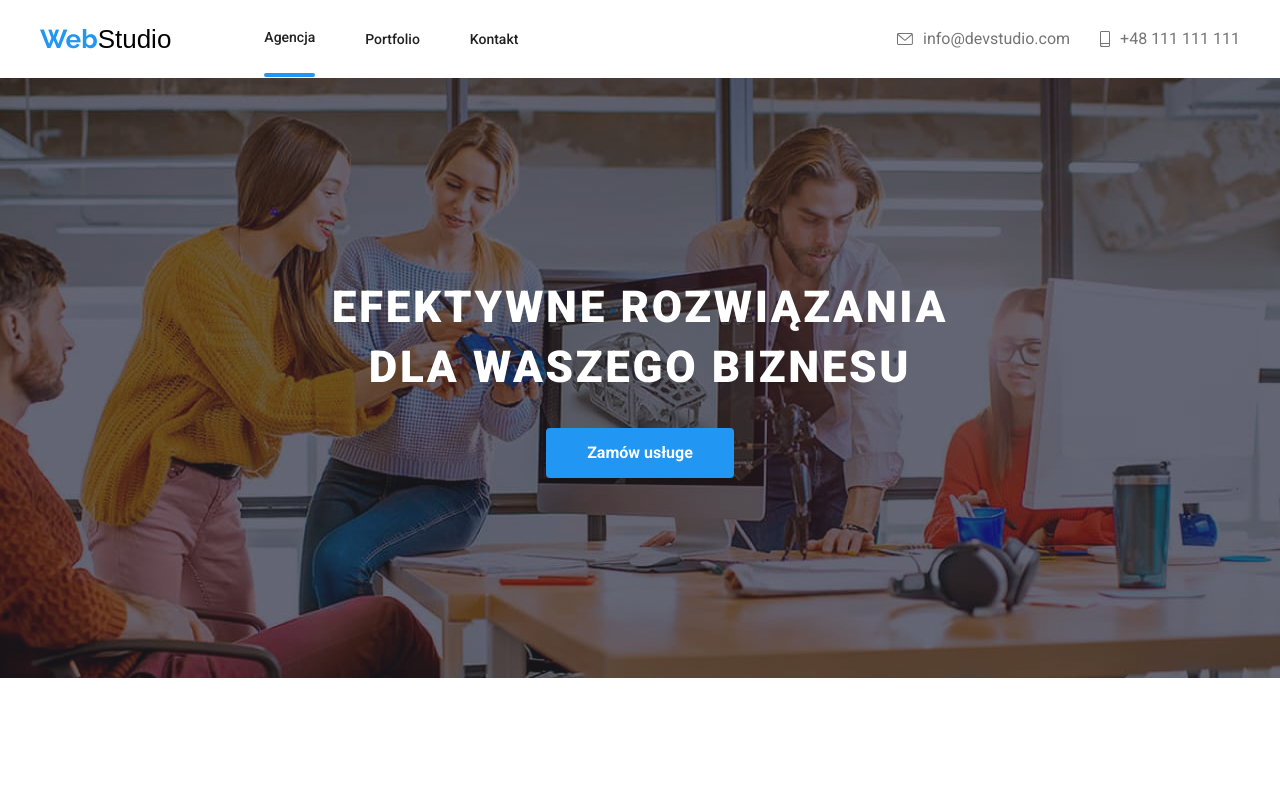
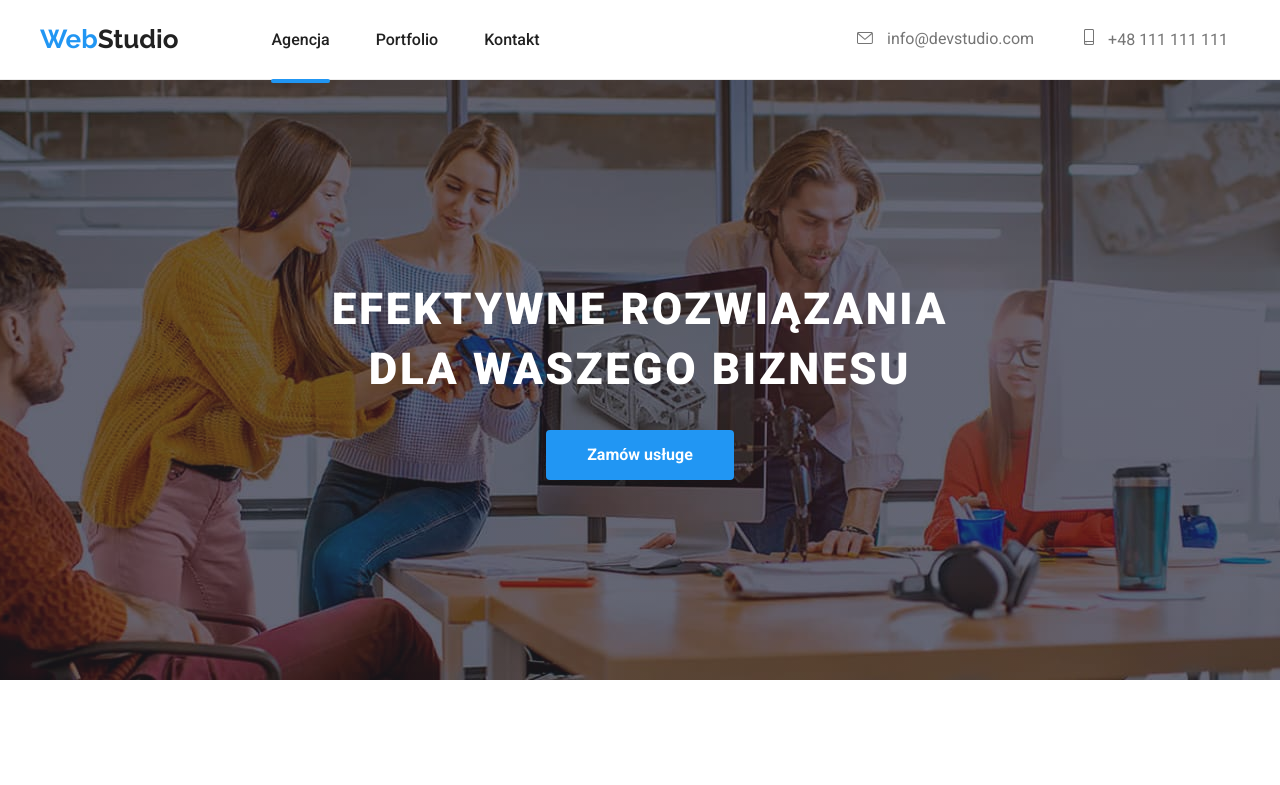
Before and after one commit to JacekSmyl/goit-markup-hw-07, a plain HTML site: page index.html in a window 1280 px wide. Shown: the top 785 px of the page. Drawn offline with nearby package versions, Linux system fonts and the light colour scheme.

Commit message:
update header

```diff
--- a/css/styles.css
+++ b/css/styles.css
@@ -11,6 +11,16 @@ body {
   font-family: "Roboto", "Raleway", sans-serif;
 }
 
+:root {
+  --blue: #2196f3 ;
+  --black: #2f303a;
+  --grey:  #f5f4fa;
+  --text-color: #757575;
+  --social-color:#afb1b8;
+  --text-black: #212121;
+
+}
+
 .nav-style {
   font-family: "Roboto", sans-serif;
   font-weight: 500;
@@ -21,22 +31,33 @@ body {
   padding: 0px;
   margin-left: 93px;
 }
-.header-style {
-  border-bottom: 1px solid #ececec;
+
+
+/* header  */
+.header{
+   border-bottom: 1px solid #ececec;
   height: 80px;
-  margin-bottom: -2px;
+    display: flex;
+  list-style: none;
+  justify-content: space-between;
+  align-items: center;
+
+}
+.header__container {
+  display: flex;
+  align-items: center;
+  width: 1200px;
+  margin: 0 auto;
+  justify-content: space-between;
+}
+.header__container--flex{
+  display: flex;
+  list-style: none;
+  justify-content: space-between;
+  align-items: center;
 }
 
-.link {
-  text-decoration: none;
-  font-family: "Roboto", sans-serif;
-  cursor: pointer;
-  color: #212121;
-  transition: cubic-bezier(0.4, 0, 0.2, 1);
-  transition-duration: 250ms;
-  transition-property: color;
-}
-.link-item {
+.header__link {
   text-decoration: none;
   color: #757575;
   margin-right: 0px;
@@ -47,38 +68,148 @@ body {
   transition-duration: 250ms;
   transition-property: color, fill;
 }
-.link-item:hover,
-.link-item:hover svg {
-  fill: #2196f3;
-  color: #2196f3;
+
+.header__logo{
+ font-family: "Raleway", sans-serif;
+  font-weight: 700;
+  font-size: 26px;
+  line-height: 1.192;
+
+}
+.logo--blue {
+  color: var(--blue);
+}
+
+.logo--black {
+  color: var(--text-black);
+}
+.menu {
+  display: flex;
+  margin-left: 93px;
+}
+
+.menu__item {
+  margin-right: 46px;
+  display: flex;
+  align-items: center;
+}
+.menu__link {
+  text-decoration: none;
+  cursor: pointer;
+  color: var(--text-black);
+  font-weight: 500;
+}
+.menu__link:visited {
+  color: var(--text-black);
+}
+.menu__link:hover, .menu__link:focus, .menu__link:active {
+  color: var(--blue);
+}
+.menu__link--active {
+  position: relative;
+  top: 0;
+  left: 0;
+}
+.menu__link--active::after {
+  content: "";
+  display: block;
+  position: absolute;
+  border-top: 4px solid var(--blue);
+  border-radius: 2px;
+  width: 100%;
+  bottom: -30px;
+  left: 0;
+}
+.menu-icons{
+  margin-left: auto;
+  margin-right: 12px;
+  display: flex;
+  flex-wrap: wrap;
+  align-items: center;
+  text-decoration: none;
+}
+.menu-icons_link{
+  color: var(--text-color);
+  margin-left: 50px;
+  text-decoration: none;
   cursor: pointer;
 }
+.menu-icons__icon{
+margin-right: 10px;
+  fill: var(--text-color);
+}
 
-.icon-header {
+.menu-icons_link:hover,
+.menu-icons_link:hover svg {
+  fill:var(--blue);
+  color: var(--blue);
+  cursor: pointer;
+}
+ /* header end */
+
+
+/*
+.menu{
+   display: flex;
+  list-style: none;
+  justify-content: space-between;
+  align-items: center;
+}
+.menu__item {
+  margin-right: 46px;
+  display: flex;
+  align-items: center;
+  list-style: none;
+  font-family: "Roboto", sans-serif;
+  font-weight: 500;
+  font-size: 14px;
+  line-height: 1.14;
+  width: 254px;
+  justify-content: space-between;
+  padding: 0px;
+  margin-left: 93px;
+
+}
+ */
+
+
+
+/*
+.link {
+  text-decoration: none;
+  font-family: "Roboto", sans-serif;
+  cursor: pointer;
+  color: var(--text-black);
+  transition: cubic-bezier(0.4, 0, 0.2, 1);
+  transition-duration: 250ms;
+  transition-property: color;
+} */
+
+
+/* .icon-header {
   fill: #757575;
   margin-right: 10px;
   margin-left: 30px;
   transition: cubic-bezier(0.4, 0, 0.2, 1);
   transition-duration: 250ms;
   transition: color;
-}
+} */
 
-.link:focus,
+/* .link:focus,
 .link:hover {
   color: rgba(33, 150, 243, 1);
-}
+} */
 
 .title {
   color: #ffffff;
   height: 600px;
   text-align: center;
   padding-bottom: 94px;
+
 }
-.section-background {
-  background: #2f303a;
-}
+
 .section-backround-item {
-  background: #f5f4fa;
+  background: var(--grey)
 }
 .background-image {
   background-image: linear-gradient(
@@ -126,7 +257,7 @@ body {
   font-weight: 700;
   font-size: 14px;
   line-height: 1.14;
-  color: #212121;
+  color: var(--text-black);
   width: 270px;
 }
 
@@ -138,7 +269,7 @@ body {
 }
 
 .team {
-  background: #f5f4fa;
+  background: var(--grey)
 }
 .title-secondary {
   font-family: Roboto;
@@ -174,7 +305,7 @@ body {
   text-decoration: none;
 }
 .footer-color {
-  background: #2f303a;
+  background:var(--black);
   display: flex;
 }
 .logo {
@@ -182,9 +313,7 @@ body {
   font-weight: 700;
   font-size: 26px;
   line-height: 1.192;
-  color: #2196f3;
-  transition: cubic-bezier(0.4, 0, 0.2, 1);
-  transition-duration: 250ms;
+  color: var(--blue);
 }
 .logo-item {
   font-family: "Oleo Script", sans-serif;
@@ -232,7 +361,7 @@ address {
   padding: 6px 22px;
   border-style: none;
   border-radius: 4px;
-  background: #f5f4fa;
+  background: var(--grey);
   font-family: "Roboto";
   font-weight: 500;
   font-size: 16px;
@@ -244,7 +373,7 @@ address {
 }
 .buttons:focus,
 .buttons:hover {
-  background-color: #2196f3;
+  background-color:var(--blue);
   color: #ffffff;
   cursor: pointer;
 }
@@ -255,7 +384,7 @@ address {
   line-height: 2;
   width: 322px;
   height: 36px;
-  color: #212121;
+  color: var(--text-black);
   padding-left: 24px;
   margin: 0px;
 }
@@ -351,7 +480,7 @@ address {
 }
 
 .icon:hover {
-  fill: #2196f3;
+  fill:var(--blue);
   cursor: pointer;
 }
 .icon {
@@ -366,14 +495,14 @@ address {
 }
 .icons-box {
   display: inline-flex;
-  fill: #afb1b8;
+  fill: var( --social-color);
   width: 44px;
   height: 44px;
   align-items: center;
   justify-content: center;
 }
 .icons-box:hover {
-  background: #2196f3;
+  background:var(--blue);
   border-radius: 50%;
   fill: white;
   cursor: pointer;
@@ -381,14 +510,14 @@ address {
 
 .icon-customers {
   display: flex;
-  fill: #afb1b8;
+  fill: var( --social-color);
   transition: cubic-bezier(0.4, 0, 0.2, 1);
   transition-duration: 250ms;
   transition-property: fill;
 }
 
 .icons-background {
-  background: #f5f4fa;
+  background: var(--grey);
   border-radius: 4px;
   width: 270px;
   height: 120px;
@@ -405,7 +534,7 @@ address {
 }
 .customers-box {
   box-sizing: border-box;
-  border: 1px solid #afb1b8;
+  border: 1px solid var( --social-color);
   border-radius: 4px;
   display: flex;
   justify-content: center;
@@ -420,10 +549,10 @@ address {
 
 .customers-box:hover svg {
   cursor: pointer;
-  fill: #2196f3;
+  fill:var(--blue);
 }
 .customers-box:hover {
-  border: 1px solid #2196f3;
+  border: 1px solidvar(--blue);
   border-radius: 4px;
   cursor: pointer;
 }
@@ -449,7 +578,7 @@ address {
   transition-property: background-color;
 }
 .icon-footer-item:hover {
-  background-color: #2196f3;
+  background-color:var(--blue);
 }
 
 .flex-footer {
@@ -495,7 +624,7 @@ address {
 .active::after {
   content: "";
   display: block;
-  border: 2px solid #2196f3;
+  border: 2px solidvar(--blue);
   border-radius: 2px;
   position: relative;
   top: 28px;
@@ -633,7 +762,7 @@ input:hover,
   margin-top: 0;
 }
 .checkbox-container a {
-  color: #2196f3;
+  color:var(--blue);
   font-weight: 400;
   font-size: 14px;
   line-height: 24px;
@@ -683,7 +812,7 @@ input:hover,
 }
 
 .web-checkbox:checked + .checkbox-label::before {
-  background-color: #2196f3;
+  background-color:var(--blue);
   background-image: url("../images/checked\.svg");
   background-repeat: no-repeat;
   background-position: center center;
@@ -693,7 +822,7 @@ input:hover,
 .modal__button {
   display: flex;
   justify-content: center;
-  background: #2196f3;
+  background:var(--blue);
   box-shadow: 0px 4px 4px rgba(0, 0, 0, 0.15);
   border-radius: 4px;
   font-weight: 700;
@@ -766,7 +895,7 @@ input:hover,
   border: 1px solid rgba(33, 33, 33, 0.2);
   border-radius: 4px;
   transition: 250ms cubic-bezier(0.4, 0, 0.2, 1);
-  border: 1px solid #2196f3;
+  border: 1px solidvar(--blue);
 }
 /* signup */
 
@@ -793,7 +922,7 @@ input:hover,
   border-radius: 4px;
   align-items: center;
   border: none;
-  background-color: #2196f3;
+  background-color:var(--blue);
   position: relative;
 }
 .container-footer-form {
--- a/index.html
+++ b/index.html
@@ -18,34 +18,36 @@
     <title>Main Page</title>
   </head>
   <body>
-    <header class="flex header-style">
-      <div class="container flex">
-        <div class="flex">
+    <header class="header">
+      <div class="header__container ">
+        <div class="header__container--flex ">
           <a
-            class="link-item"
-            href="https://jaceksmyl.github.io/goit-markup-hw-01/"
-            ><span class="logo">Web</span
-            ><span class="logo-header">Studio</span></a
+            class="header__link"
+            href="index.html"
+            ><span class="header__logo logo--blue ">Web</span
+            ><span class="header__logo logo--black">Studio</span></a
           >
-          <nav class="flex">
-            <ul class="nav-style flex">
-              <li><a class="link active" href="index.html">Agencja</a></li>
-              <li>
-                <a class="link" href="portfolio.html">Portfolio</a>
-              </li>
-              <li class="link">Kontakt</li>
-            </ul>
+          <nav>
+             <ul class="menu">
+            <li class="menu__item">
+              <a href="index.html" class="menu__link menu__link--active">Agencja</a>
+            </li>
+            <li class="menu__item">
+              <a href="portfolio.html" class="menu__link">Portfolio</a>
+            </li>
+            <li class="menu__item"><a href="..." class="menu__link">Kontakt</a></li>
+          </ul>
           </nav>
         </div>
-        <div class="flex">
-          <a class="link-item" href="mailto:info@devstudio.com">
-            <svg class="icon-header" width="16" height="12">
+        <div class=" menu-icons ">
+          <a class=" menu-icons_link " href="mailto:info@devstudio.com">
+            <svg class="menu-icons__icon " width="16" height="12">
               <use href="./images/sprite-defs.svg#icon-envelope1"></use>
             </svg>
             info@devstudio.com</a
           >
-          <a class="link-item" href="tel:+48111111111">
-            <svg class="icon-header" width="10" height="16">
+          <a class="menu-icons_link" href="tel:+48111111111">
+            <svg class="menu-icons__icon" width="10" height="16">
               <use href="./images/sprite-defs.svg#icon-smartphone"></use>
             </svg>
             +48 111 111 111
@@ -54,7 +56,7 @@
       </div>
     </header>
     <main>
-      <section class="section-background background-image">
+      <section class="background-image  ">
         <div class="title container">
           <h1 class="title-text">EFEKTYWNE ROZWIĄZANIA DLA WASZEGO BIZNESU</h1>
           <button class="button" type="button" data-modal-open>
```
Also changed, not shown: portfolio.html (+22 -20 lines).
